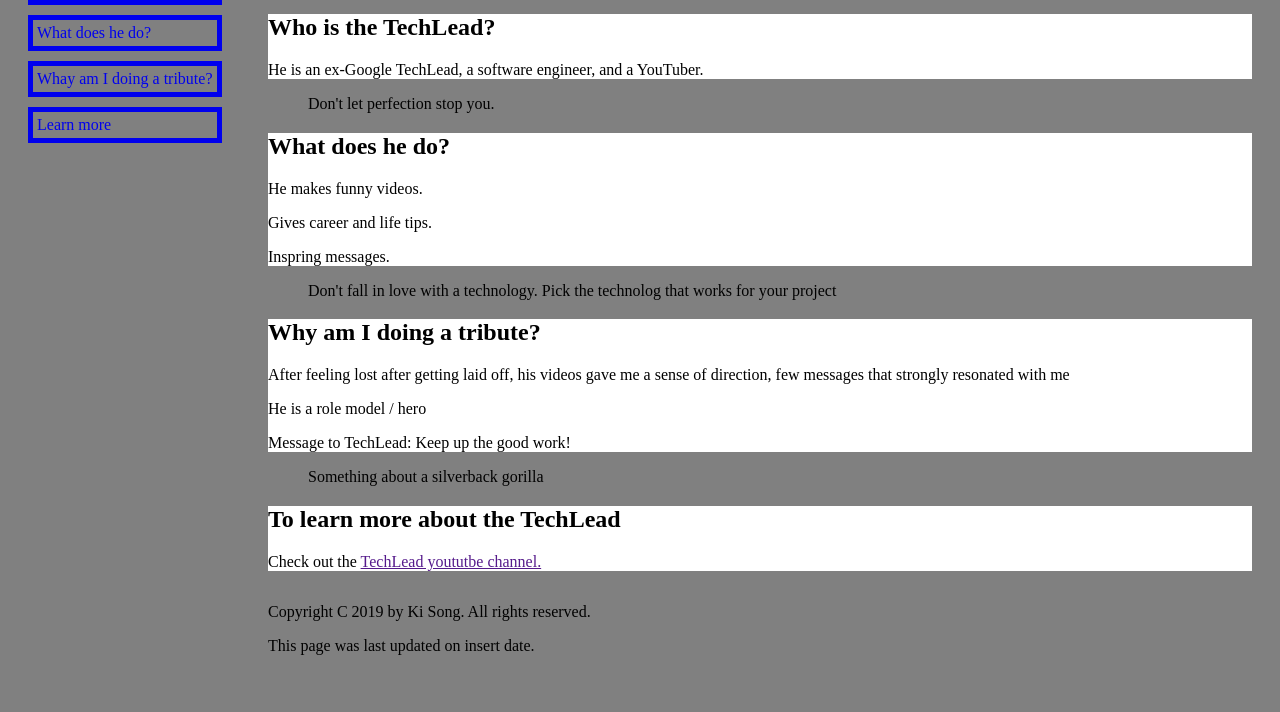
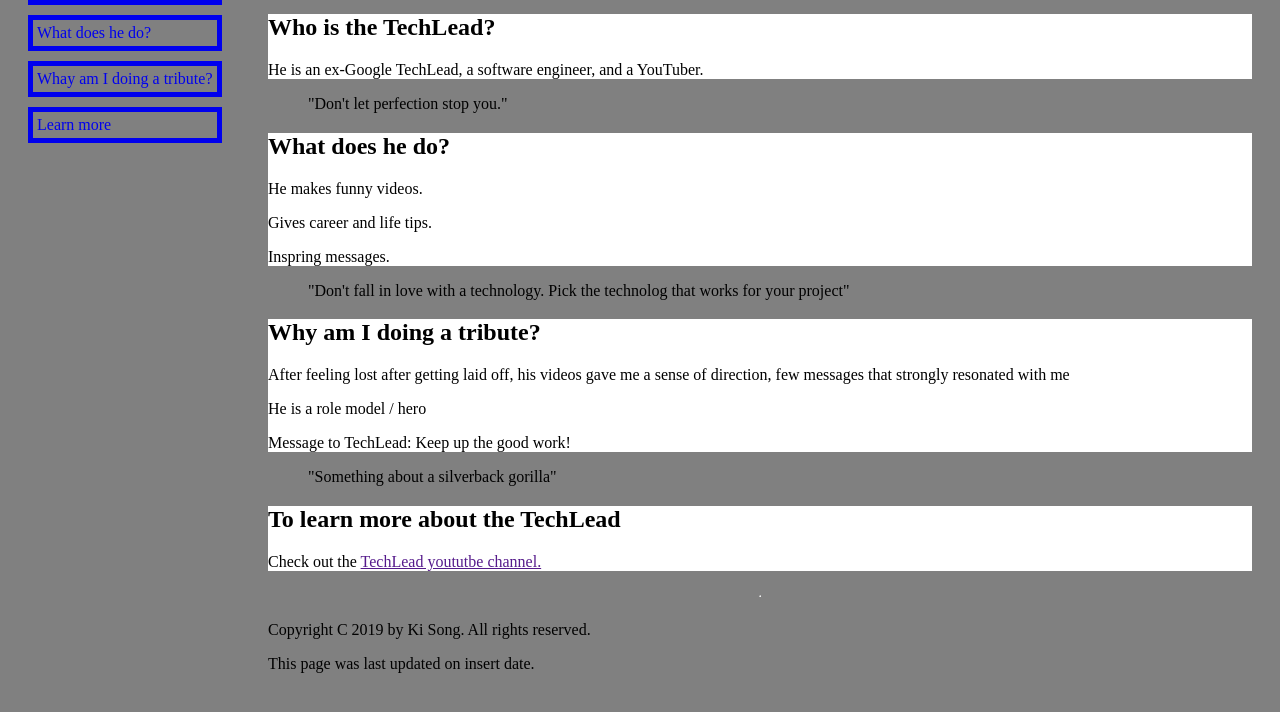
Before and after one commit to kiwisquash/fcc-tribute, a plain HTML site: page website/index.html in a window 1280 px wide. Shown: the part 182-894 px from the top of the page. Drawn offline with Linux system fonts and the light colour scheme.

Commit message:
Added quotes around the quotes, added a horizontal rule to separate the footer. The HR is not visible though...

```diff
--- a/website/index.html
+++ b/website/index.html
@@ -30,7 +30,7 @@
 			<p> He is an ex-Google TechLead, a software engineer, and a YouTuber.</p>
 		</section>
 		<section class="cool-quote">
-			<blockquote>Don't let perfection stop you.</blockquote>
+			<blockquote>"Don't let perfection stop you."</blockquote>
 		</section>
 		<section id="what" class="paragraph">
 			<h2>What does he do?</h2>
@@ -39,7 +39,7 @@
 			<p>Inspring messages.</p>
 		</section>
 		<section class="cool-quote">
-			<blockquote>Don't fall in love with a technology. Pick the technolog that works for your project</blockquote>
+			<blockquote>"Don't fall in love with a technology. Pick the technolog that works for your project"</blockquote>
 		</section>
 		<section id="why" class="paragraph">
 			<h2>Why am I doing a tribute?</h2>
@@ -48,13 +48,14 @@
 			<p>Message to TechLead: Keep up the good work!</p>
 		</section>
 		<section class="cool-quote">
-			<blockquote>Something about a silverback gorilla</blockquote>
+			<blockquote>"Something about a silverback gorilla"</blockquote>
 		</section>
 		<section id="more" class="paragraph">
 			<h2>To learn more about the TechLead</h2>
 			<p>Check out the <a id="tribute-link" href="" target="_blank">TechLead yoututbe channel.</a></p>
 		</section>
 	</main>
+	<hr>
 	<footer>
 		<p>Copyright C 2019 by Ki Song. All rights reserved.</p>
 		<p>This page was last updated on insert date.</p>
```
